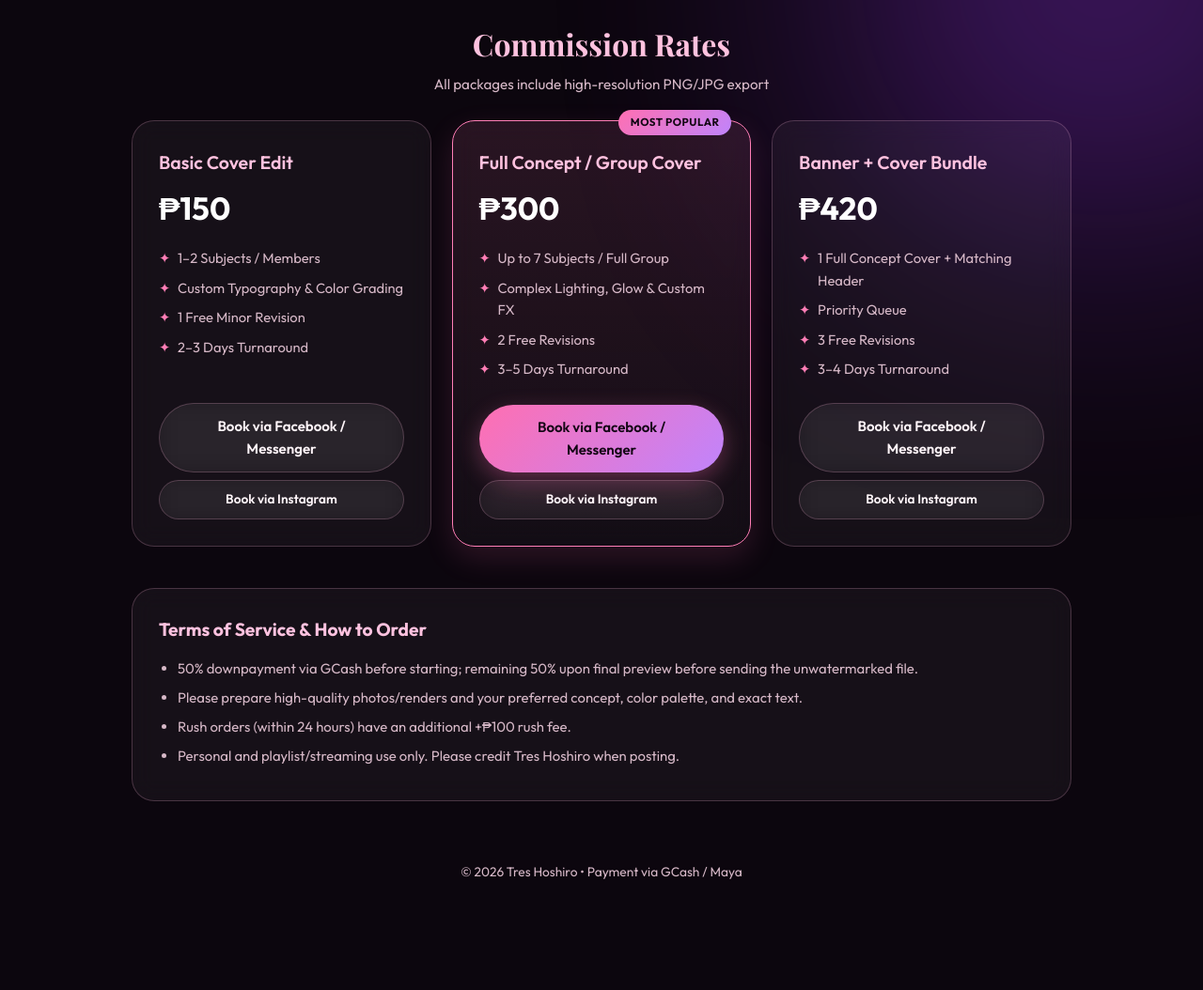
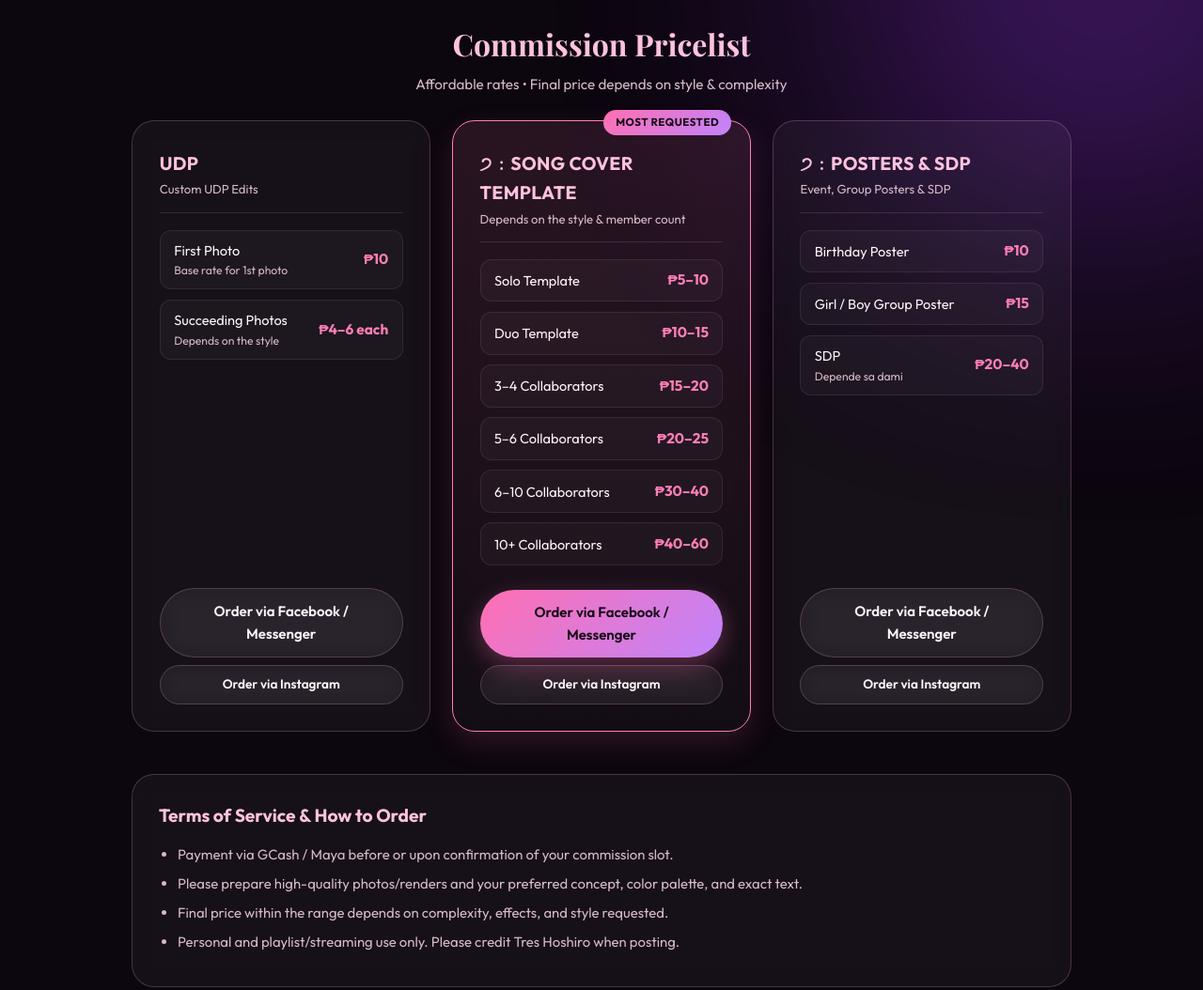
Before and after one commit to tresscutie/tres-hoshiro, a plain HTML site: page index.html in a window 1280 px wide. Shown: the part 760-1814 px from the top of the page at 94% size. Before the commit the page ends 1771 px from the top, so only its background shows below. Drawn offline with nearby package versions, Linux system fonts and the light colour scheme; a web font is replaced by a local one.

Commit message:
Update index.html

```diff
--- a/index.html
+++ b/index.html
@@ -142,7 +142,7 @@
     }
 
     /* =========================================
-       AMBIENT GLOW & SPARKLE PARTICLES
+       AMBIENT GLOW & MOTION EFFECTS
        ========================================= */
     .bg-glow {
       position: fixed;
@@ -168,7 +168,6 @@
       to { opacity: 1; transform: translateY(0) scale(1); }
     }
 
-    /* Click Ripple Wave */
     .ripple-wave {
       position: absolute;
       border-radius: 50%;
@@ -259,7 +258,6 @@
       flex-wrap: wrap;
     }
 
-    /* Interactive Buttons with Tactile Bounce */
     .btn {
       position: relative;
       overflow: hidden;
@@ -482,18 +480,18 @@
       letter-spacing: 0.4px;
     }
 
-    /* Pricing Cards */
+    /* Pricelist Cards */
     .pricing-grid {
       display: grid;
-      grid-template-columns: repeat(auto-fit, minmax(270px, 1fr));
-      gap: 1.35rem;
+      grid-template-columns: repeat(auto-fit, minmax(280px, 1fr));
+      gap: 1.4rem;
     }
 
     .price-card {
       background: var(--card-bg);
       border: 1px solid var(--card-border);
       border-radius: 24px;
-      padding: 1.75rem;
+      padding: 1.8rem;
       backdrop-filter: blur(12px);
       display: flex;
       flex-direction: column;
@@ -505,13 +503,13 @@
     .price-card:hover {
       transform: translateY(-6px);
       border-color: var(--pink-primary);
-      box-shadow: 0 14px 32px rgba(255, 111, 177, 0.18);
+      box-shadow: 0 14px 32px rgba(255, 111, 177, 0.2);
     }
 
     .price-card.featured {
       border: 1.5px solid var(--pink-primary);
       background: linear-gradient(180deg, rgba(255, 126, 182, 0.12), rgba(255, 255, 255, 0.03));
-      box-shadow: 0 12px 32px rgba(255, 111, 177, 0.14);
+      box-shadow: 0 12px 32px rgba(255, 111, 177, 0.15);
     }
 
     .badge-popular {
@@ -528,37 +526,62 @@
       letter-spacing: 0.5px;
     }
 
+    .tier-header {
+      margin-bottom: 1.1rem;
+      padding-bottom: 0.85rem;
+      border-bottom: 1px solid rgba(255, 182, 217, 0.14);
+    }
+
     .tier-name {
       font-size: 1.22rem;
-      font-weight: 600;
+      font-weight: 700;
       color: var(--pink-soft);
+      letter-spacing: 0.3px;
     }
 
-    .tier-price {
-      font-size: 2.1rem;
-      font-weight: 700;
-      margin: 0.4rem 0 0.9rem;
-      color: #fff;
+    .tier-note {
+      font-size: 0.82rem;
+      color: var(--text-muted);
+      margin-top: 2px;
     }
 
-    .tier-features {
+    /* Rate Rows Inside Each Pricelist Card */
+    .rate-list {
       list-style: none;
-      margin-bottom: 1.5rem;
-      color: var(--text-muted);
-      font-size: 0.92rem;
+      margin-bottom: 1.6rem;
+      display: flex;
+      flex-direction: column;
+      gap: 0.65rem;
     }
 
-    .tier-features li {
-      margin-bottom: 0.5rem;
-      padding-left: 1.25rem;
-      position: relative;
+    .rate-item {
+      display: flex;
+      justify-content: space-between;
+      align-items: center;
+      gap: 10px;
+      background: rgba(255, 255, 255, 0.03);
+      border: 1px solid rgba(255, 182, 217, 0.1);
+      padding: 0.6rem 0.9rem;
+      border-radius: 12px;
+      font-size: 0.91rem;
     }
 
-    .tier-features li::before {
-      content: "✦";
-      position: absolute;
-      left: 0;
+    .rate-label {
+      color: var(--text-main);
+      font-weight: 400;
+    }
+
+    .rate-label small {
+      display: block;
+      color: var(--text-muted);
+      font-size: 0.76rem;
+    }
+
+    .rate-price {
+      font-weight: 700;
       color: var(--pink-primary);
+      white-space: nowrap;
+      font-size: 0.96rem;
     }
 
     .book-actions {
@@ -593,7 +616,7 @@
       margin-bottom: 0.45rem;
     }
 
-    /* Lightbox Modal with Spring Zoom */
+    /* Lightbox Modal */
     .modal {
       display: none;
       position: fixed;
@@ -676,8 +699,8 @@
       </div>
     </div>
 
-    <h2 class="section-title" id="rates">Commission Rates</h2>
-    <p class="section-desc">All packages include high-resolution PNG/JPG export</p>
+    <h2 class="section-title" id="rates">Commission Pricelist</h2>
+    <p class="section-desc">Affordable rates • Final price depends on style & complexity</p>
     <div class="pricing-grid" id="pricingGrid"></div>
 
     <div class="info-box">
@@ -686,7 +709,7 @@
     </div>
 
     <footer>
-      <p id="footerText">© 2026 Tres Hoshiro • Payment via GCash / Maya</p>
+      <p id="footerText">© 2026 Tres Hoshiro • Payment via GCash </p>
     </footer>
   </div>
 
@@ -709,8 +732,8 @@
 
       socials: [
         { label: "Message via Facebook", url: "https://www.facebook.com/profile.php?id=100007757027751", primary: true },
-        { label: "Message via Instagram", url: "https://www.instagram.com/stfzi?cplk=MWY4YWpycXc4NWhyaA==", primary: false },
-        { label: "View Rates", url: "#rates", primary: false }
+        { label: "Message via Instagram", url: "https://www.instagram.com/duh.its_langit?mdxt=anJsb2xrYzRsejNy", primary: false },
+        { label: "View Pricelist", url: "#rates", primary: false }
       ],
 
       categories: ["UDP", "Template", "Poster", "SDP"],
@@ -739,47 +762,47 @@
         { title: "SDP Edit #1", category: "SDP", image: "sdp.jpg" }
       ],
 
-      packages: [
+      // Bagong Pricelist Structure
+      pricelist: [
         {
-          name: "Basic Cover Edit",
-          price: "₱150",
+          title: "UDP",
+          note: "Custom UDP Edits",
           featured: false,
-          features: [
-            "1–2 Subjects / Members",
-            "Custom Typography & Color Grading",
-            "1 Free Minor Revision",
-            "2–3 Days Turnaround"
+          items: [
+            { label: "First Photo", sub: "Base rate for 1st photo", price: "₱10" },
+            { label: "Succeeding Photos", sub: "Depends on the style", price: "₱4–6 each" }
           ]
         },
         {
-          name: "Full Concept / Group Cover",
-          price: "₱300",
+          title: "੭﹕SONG COVER TEMPLATE",
+          note: "Depends on the style & member count",
           featured: true,
-          badge: "Most Popular",
-          features: [
-            "Up to 7 Subjects / Full Group",
-            "Complex Lighting, Glow & Custom FX",
-            "2 Free Revisions",
-            "3–5 Days Turnaround"
+          badge: "Most Requested",
+          items: [
+            { label: "Solo Template", price: "₱5–10" },
+            { label: "Duo Template", price: "₱10–15" },
+            { label: "3–4 Collaborators", price: "₱15–20" },
+            { label: "5–6 Collaborators", price: "₱20–25" },
+            { label: "6–10 Collaborators", price: "₱30–40" },
+            { label: "10+ Collaborators", price: "₱40–60" }
           ]
         },
         {
-          name: "Banner + Cover Bundle",
-          price: "₱420",
+          title: "੭﹕POSTERS & SDP",
+          note: "Event, Group Posters & SDP",
           featured: false,
-          features: [
-            "1 Full Concept Cover + Matching Header",
-            "Priority Queue",
-            "3 Free Revisions",
-            "3–4 Days Turnaround"
+          items: [
+            { label: "Birthday Poster", price: "₱10" },
+            { label: "Girl / Boy Group Poster", price: "₱15" },
+            { label: "SDP", sub: "Depende sa dami", price: "₱20–40" }
           ]
         }
       ],
 
       terms: [
-        "50% downpayment via GCash before starting; remaining 50% upon final preview before sending the unwatermarked file.",
+        "Payment via GCash / Maya before or upon confirmation of your commission slot.",
         "Please prepare high-quality photos/renders and your preferred concept, color palette, and exact text.",
-        "Rush orders (within 24 hours) have an additional +₱100 rush fee.",
+        "Final price within the range depends on complexity, effects, and style requested.",
         "Personal and playlist/streaming use only. Please credit Tres Hoshiro when posting."
       ]
     };
@@ -794,12 +817,10 @@
       }
     }
 
-    // Auto-dismiss welcome screen after 2.5 seconds
     window.addEventListener("load", () => {
       setTimeout(closeWelcome, 2500);
     });
 
-    // Click Ripple Motion Effect on Buttons & Cards
     function attachRipple(el) {
       el.addEventListener("click", function (e) {
         const rect = this.getBoundingClientRect();
@@ -814,7 +835,6 @@
       });
     }
 
-    // 3D Tilt Motion on Gallery Cards
     function attach3DTilt(card) {
       card.addEventListener("mousemove", (e) => {
         const rect = card.getBoundingClientRect();
@@ -827,7 +847,6 @@
       });
     }
 
-    // Populate Page Data
     document.getElementById("artistName").textContent = PORTFOLIO_DATA.artistName;
     document.getElementById("artistBio").textContent = PORTFOLIO_DATA.artistBio;
     document.getElementById("footerText").textContent = PORTFOLIO_DATA.footerText;
@@ -900,25 +919,36 @@
       categoryBar.appendChild(btn);
     });
 
+    // Render Pricelist Cards
     const pricingGrid = document.getElementById("pricingGrid");
-    PORTFOLIO_DATA.packages.forEach(pkg => {
+    PORTFOLIO_DATA.pricelist.forEach(group => {
       const card = document.createElement("div");
-      card.className = `price-card ${pkg.featured ? "featured" : ""}`;
+      card.className = `price-card ${group.featured ? "featured" : ""}`;
       card.innerHTML = `
-        ${pkg.badge ? `<span class="badge-popular">${pkg.badge}</span>` : ""}
+        ${group.badge ? `<span class="badge-popular">${group.badge}</span>` : ""}
         <div>
-          <div class="tier-name">${pkg.name}</div>
-          <div class="tier-price">${pkg.price}</div>
-          <ul class="tier-features">
-            ${pkg.features.map(f => `<li>${f}</li>`).join("")}
+          <div class="tier-header">
+            <div class="tier-name">${group.title}</div>
+            ${group.note ? `<div class="tier-note">${group.note}</div>` : ""}
+          </div>
+          <ul class="rate-list">
+            ${group.items.map(item => `
+              <li class="rate-item">
+                <span class="rate-label">
+                  ${item.label}
+                  ${item.sub ? `<small>${item.sub}</small>` : ""}
+                </span>
+                <span class="rate-price">${item.price}</span>
+              </li>
+            `).join("")}
           </ul>
         </div>
         <div class="book-actions">
-          <a href="${PORTFOLIO_DATA.facebookUrl}" target="_blank" rel="noopener noreferrer" class="btn ${pkg.featured ? "btn-primary" : "btn-secondary"}" style="text-align:center;">
-            Book via Facebook / Messenger
+          <a href="${PORTFOLIO_DATA.facebookUrl}" target="_blank" rel="noopener noreferrer" class="btn ${group.featured ? "btn-primary" : "btn-secondary"}" style="text-align:center;">
+            Order via Facebook / Messenger
           </a>
           <a href="${PORTFOLIO_DATA.instagramUrl}" target="_blank" rel="noopener noreferrer" class="btn btn-secondary" style="text-align:center; font-size:0.85rem; padding:9px 18px;">
-            Book via Instagram
+            Order via Instagram
           </a>
         </div>
       `;
```
